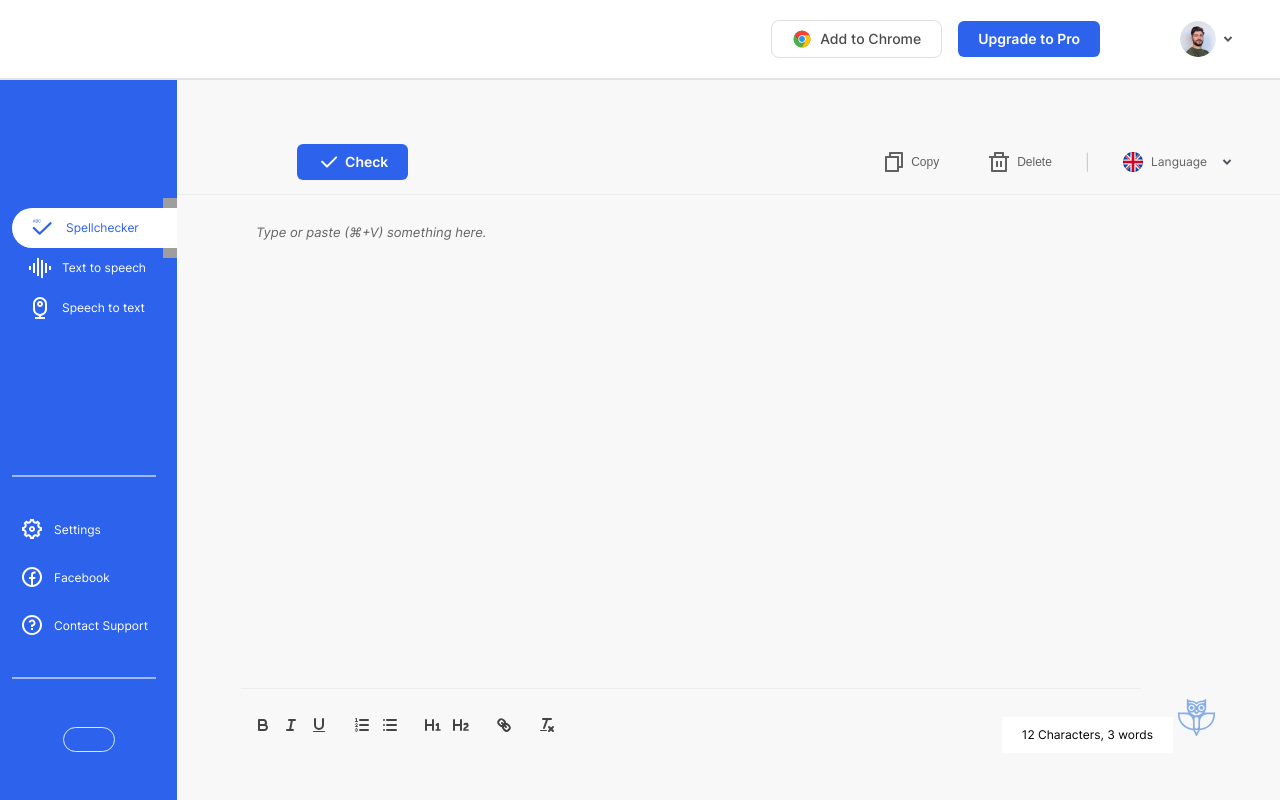
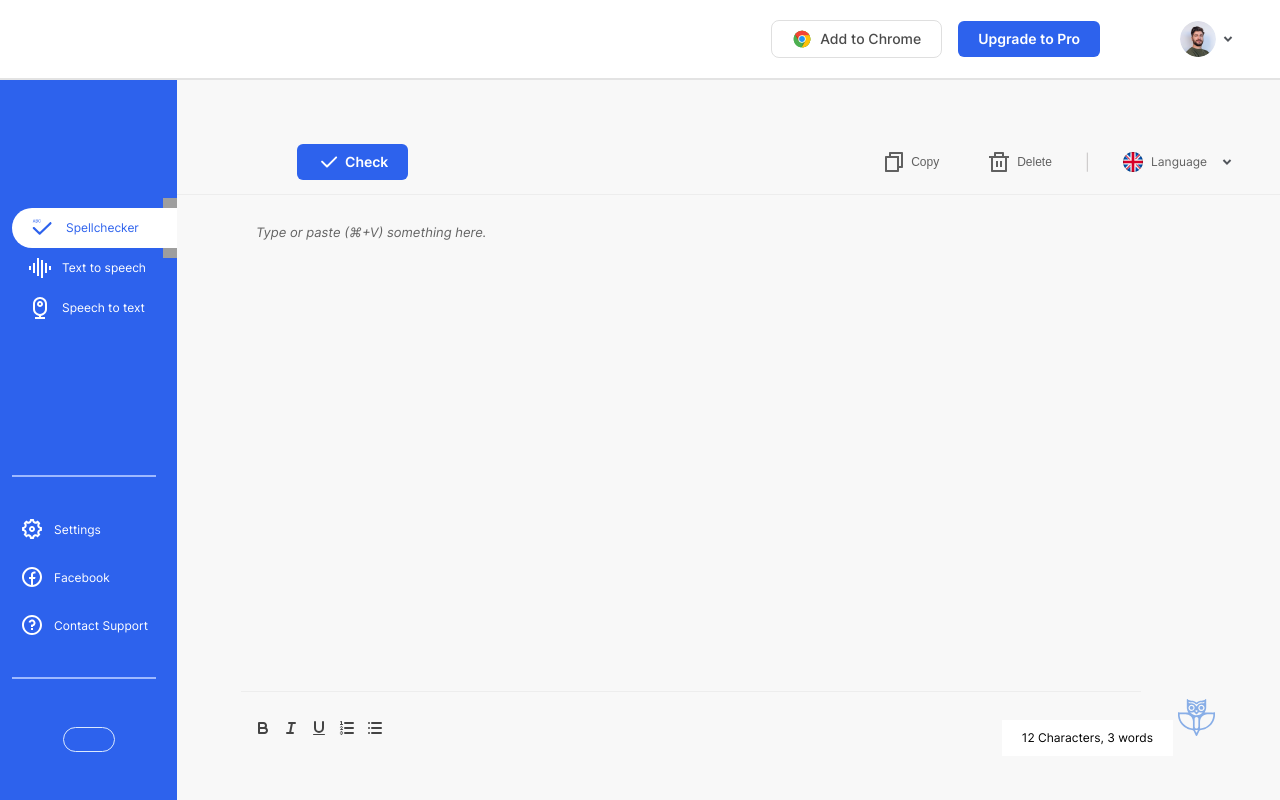
Before and after one commit to David-Koshkadze/spellcheckmate, a React (Vite) app in the folder markup-task/: page / in a window 1280 px wide. Built offline with nearby package versions, Linux system fonts and the light colour scheme; grey boxes are pictures that could not be loaded; some icons are missing.

Commit message:
change text editor markup

```diff
--- a/markup-task/src/App.jsx
+++ b/markup-task/src/App.jsx
@@ -7,20 +7,8 @@ import { ReactComponent as CopyIcon } from "./assets/icons/copy-icon.svg";
 import { ReactComponent as DeleteIcon } from "./assets/icons/delete-icon.svg";
 import { ReactComponent as LogoIcon } from "./assets/icons/logo.svg";
 
-
-import ReactQuill from "react-quill";
-import "react-quill/dist/quill.snow.css";
 import TextEditor from "./components/TextEditor";
 
-const modules = {
-  toolbar: [
-    ["bold", "italic", "underline"],
-    [{ list: "ordered" }, { list: "bullet" }],
-    [{ header: 1 }, { header: 2 }],
-    ["link"],
-    ["clean"],
-  ],
-};
 
 function App() {
   return (
@@ -63,10 +51,9 @@ function App() {
         </div>
 
         <TextEditor />
-
       </section>
 
-      <LogoIcon className="logo-icon"/>
+      <LogoIcon className="logo-icon" />
     </>
   );
 }
--- a/markup-task/src/components/TextEditor.jsx
+++ b/markup-task/src/components/TextEditor.jsx
@@ -32,44 +32,55 @@ class Counter {
   }
 }
 
-const modules = {
-  toolbar: [
-    ["bold", "italic", "underline"],
-    [{ list: "ordered" }, { list: "bullet" }],
-    [{ header: 1 }, { header: 2 }],
-    ["link"],
-    ["clean"],
-  ],
-  // counter: {
-  //   container: '#text-counter',
-  //   unit: 'character'
-  // }
+const CustomToolbar = () => {
+  return (
+    <div id="toolbar">
+      <button className="ql-bold"></button>
+      <button className="ql-italic"></button>
+      <button className="ql-underline">IC</button>
+      <button className="ql-list" value="ordered"></button>
+      <button className="ql-list" value="bullet"></button>
+      <button className="ql-header-1"></button>
+      <button className="ql-header-2"></button>
+    </div>
+  );
 };
 
 export default function TextEditor() {
-  const editorRef = useRef(null);
-  const counterRef = useRef(null);
-
-  // useEffect(() => {
-  //   if (editorRef.current) {
-  //     const quill = editorRef.current.getEditor();
-  //     Quill.register("modules/counter", Counter, true);
-  //     quill.getModule("toolbar").addHandler("counter", () => {});
-  //     quill.addContainer("counter", counterRef.current);
-  //   }
-  // }, []);
-
   return (
     <div className="editor__container">
       <ReactQuill
-        ref={editorRef}
-        modules={modules}
+        modules={TextEditor.modules}
         theme="snow"
         placeholder="Type or paste (⌘+V) something here."
       />
-      <div className="editor__count__box" id="text-counter" ref={counterRef}>
+      <CustomToolbar />
+      <div className="editor__count__box" id="text-counter">
         12 Characters, 3 words
       </div>
     </div>
   );
 }
+
+TextEditor.modules = {
+  toolbar: {
+    container: "#toolbar",
+  },
+};
+
+TextEditor.formats = [
+  "header",
+  "font",
+  "size",
+  "bold",
+  "italic",
+  "underline",
+  "strike",
+  "blockquote",
+  "list",
+  "bullet",
+  "indent",
+  "link",
+  "image",
+  "color",
+];
--- a/markup-task/src/index.css
+++ b/markup-task/src/index.css
@@ -105,7 +105,7 @@ body {
 .quill {
   display: flex;
   flex-direction: column-reverse;
-  height: calc(100vh - 16.65rem);
+  height: calc(100vh - 20rem);
 }
 
 .ql-toolbar.ql-snow {
```
